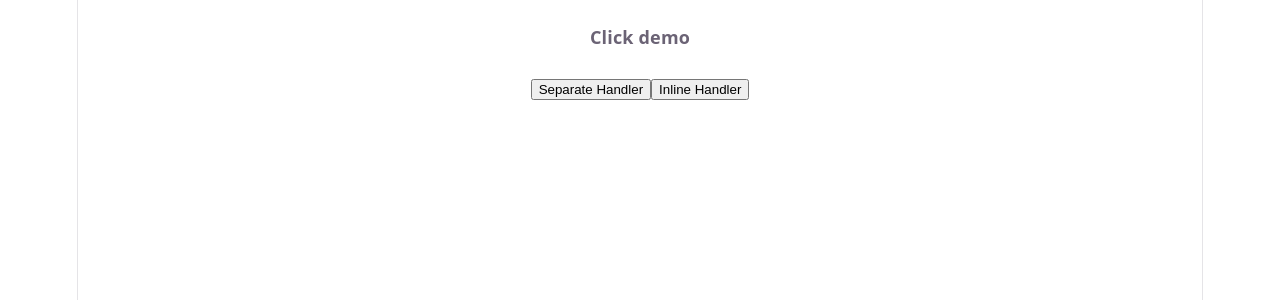
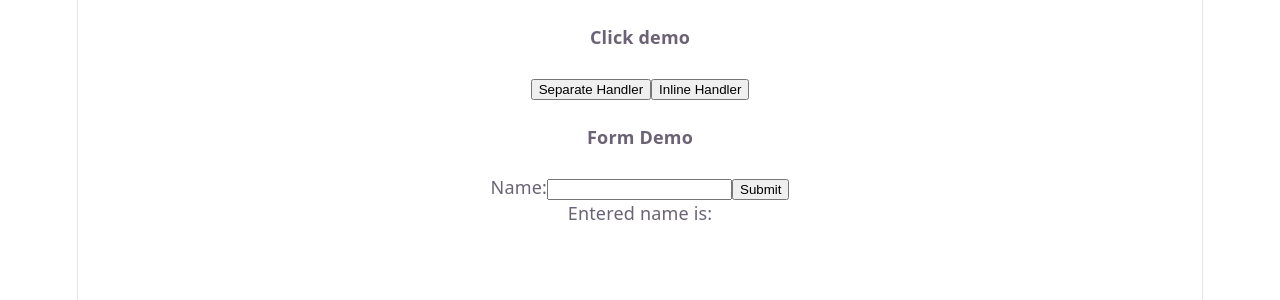
Before and after one commit to Sanvi-R-Rao/SW_CSE_B2.2_Internship, a React (Vite) app in the folder Day/Day14/day-14-react-app/: page / in a window 1280 px wide. Shown: the top 300 px of the page. Built offline with nearby package versions, Linux system fonts and the light colour scheme.

Commit message:
Event Handler eg2

```diff
--- a/Day/Day14/day-14-react-app/src/App.jsx
+++ b/Day/Day14/day-14-react-app/src/App.jsx
@@ -1,12 +1,14 @@
 import './App.css';
 import ClickDemo from "./components/EventHandler1.jsx";
+import FormDemo from "./components/EventHandler2.jsx";
 function App() {
 
   return (
     <>
     <ClickDemo/>
+    <FormDemo/>
     </>
   )
 }
 
-export default App
+export default App;
--- /dev/null
+++ b/Day/Day14/day-14-react-app/src/components/EventHandler2.jsx
@@ -0,0 +1,27 @@
+import { useState } from "react";
+function FormDemo() {
+    const [name,setName] = useState("");
+    function handleChange(event) {
+        setName(event.target.value);
+    }
+
+    function handleSubmit(event){
+        event.preventDefault();
+        alert("Submitted name: "+name);
+    }
+
+    return(
+        <form onSubmit={handleSubmit}>
+            <h4>Form Demo</h4>
+            Name:
+            <input type="text"
+                value = {name}
+                onChange = {handleChange}
+            />
+            <button type="submit">Submit</button>
+            <p>Entered name is: {name}</p>
+        </form>
+    );
+}
+
+export default FormDemo;
```
